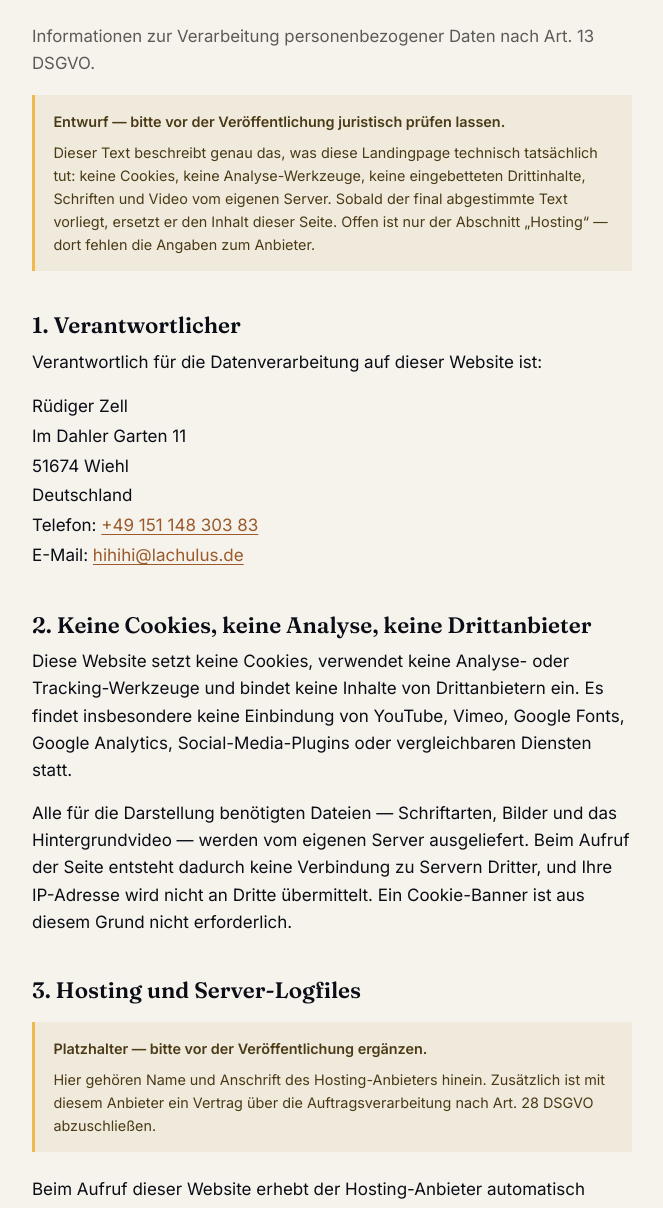
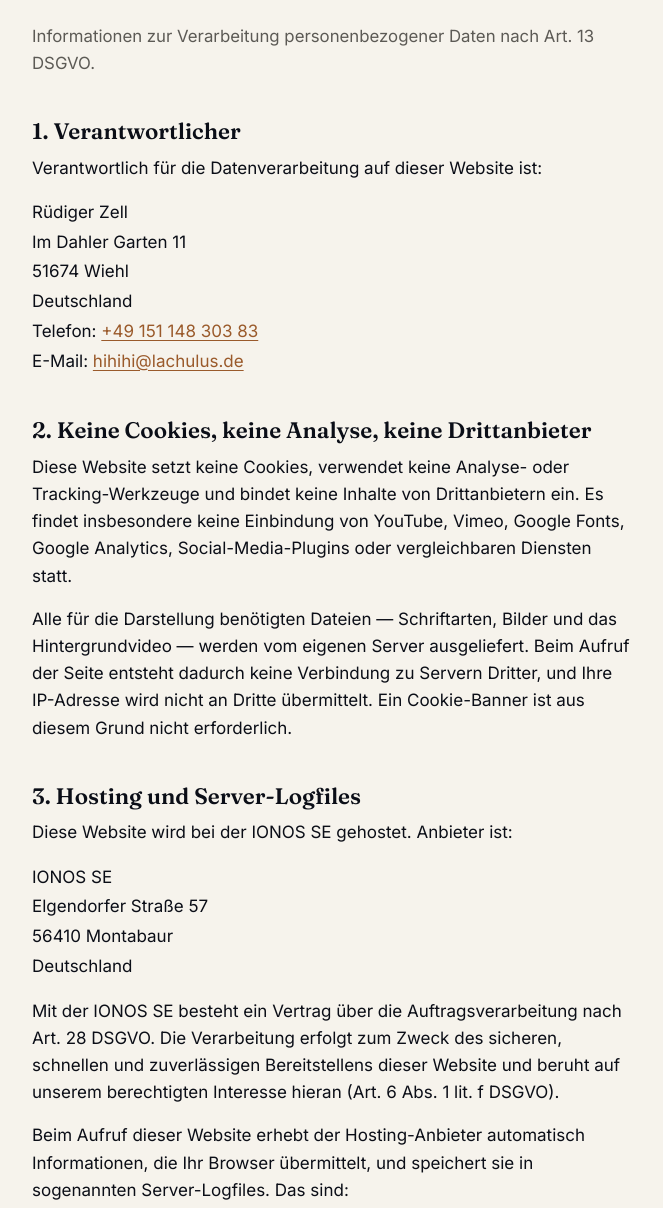
Before and after one commit to Mrs-Code01/lachulus, a plain HTML site: page datenschutz.html in a window 1280 px wide. Shown: the part 173-1381 px from the top of the page, without its empty margins (308-971 px from the left). Drawn offline with Linux system fonts and the light colour scheme.

Commit message:
added final fixes

```diff
--- a/assets/style.css
+++ b/assets/style.css
@@ -360,10 +360,13 @@ a { color: inherit; }
   text-wrap: pretty;
 }
 
-/* Vier gleichrangige Neuheiten, je ein Akzent — wie im Entwurf. */
+/* Vier gleichrangige Neuheiten, je ein Akzent — wie im Entwurf.
+   Raster statt Flex: vier gleich breite Spalten, die sich alle an der
+   längsten Beschriftung („New Videos“) ausrichten. Damit sind die vier
+   Schilder exakt gleich gross statt jeweils so breit wie ihr eigener Text. */
 .badges {
-  display: flex;
-  flex-wrap: wrap;
+  display: grid;
+  grid-template-columns: repeat(4, 1fr);
   justify-content: center;
   gap: .55rem;
   margin: .25rem 0 0;
@@ -373,6 +376,9 @@ a { color: inherit; }
 }
 
 .badge {
+  display: flex;
+  align-items: center;
+  justify-content: center;
   padding: .5rem 1.1rem;
   border-radius: var(--radius);
   color: var(--bg);
@@ -380,6 +386,7 @@ a { color: inherit; }
   font-weight: 600;
   letter-spacing: .03em;
   white-space: nowrap;
+  text-align: center;
 }
 .badge:nth-child(1) { background: var(--gold); }
 .badge:nth-child(2) { background: var(--coral); }
@@ -665,7 +672,7 @@ a { color: inherit; }
 
   /* Zwei mal zwei statt drei plus einer — ein allein stehendes Schild
      unter einer vollen Zeile sieht nach Umbruchunfall aus. */
-  .badges { max-width: 19rem; }
+  .badges { grid-template-columns: repeat(2, 1fr); max-width: 19rem; }
 
   .cta-row { width: 100%; flex-direction: column; align-items: stretch; }
   .btn { justify-content: center; }
--- a/datenschutz.html
+++ b/datenschutz.html
@@ -1,10 +1,12 @@
 <!DOCTYPE html>
 <html lang="de">
+
 <head>
   <meta charset="utf-8">
   <meta name="viewport" content="width=device-width, initial-scale=1, viewport-fit=cover">
-<title>Datenschutzerklärung — Lachulus</title>
-<meta name="description" content="Informationen zur Verarbeitung personenbezogener Daten auf lachulus.de nach Art. 13 DSGVO.">
+  <title>Datenschutzerklärung-Lachulus</title>
+  <meta name="description"
+    content="Informationen zur Verarbeitung personenbezogener Daten auf lachulus.de nach Art. 13 DSGVO.">
   <meta name="theme-color" content="#0B0E17">
   <meta name="robots" content="index, follow">
   <link rel="icon" href="assets/img/favicon.svg" type="image/svg+xml">
@@ -17,9 +19,9 @@
 
   <header class="doc__bar">
     <a class="doc__back" href="index.html">
-    <svg width="17" height="17" viewBox="0 0 24 24" fill="none" stroke="currentColor"
-         stroke-width="2.4" stroke-linecap="round" stroke-linejoin="round" aria-hidden="true">
-      <path d="M19 12H6M12 19l-7-7 7-7"/>
+      <svg width="17" height="17" viewBox="0 0 24 24" fill="none" stroke="currentColor" stroke-width="2.4"
+        stroke-linecap="round" stroke-linejoin="round" aria-hidden="true">
+        <path d="M19 12H6M12 19l-7-7 7-7" />
       </svg>
       Zurück zur Startseite
     </a>
@@ -29,15 +31,6 @@
   <main class="doc__body">
     <h1>Datenschutzerklärung</h1>
     <p class="doc__lead">Informationen zur Verarbeitung personenbezogener Daten nach Art. 13 DSGVO.</p>
-
-  <div class="note">
-    <p><strong>Entwurf — bitte vor der Veröffentlichung juristisch prüfen lassen.</strong></p>
-    <p>Dieser Text beschreibt genau das, was diese Landingpage technisch tatsächlich tut:
-      keine Cookies, keine Analyse-Werkzeuge, keine eingebetteten Drittinhalte, Schriften und
-      Video vom eigenen Server. Sobald der final abgestimmte Text vorliegt, ersetzt er den
-      Inhalt dieser Seite. Offen ist nur der Abschnitt „Hosting“ — dort fehlen die Angaben
-      zum Anbieter.</p>
-  </div>
 
     <h2>1. Verantwortlicher</h2>
     <p>Verantwortlich für die Datenverarbeitung auf dieser Website ist:</p>
@@ -65,12 +58,21 @@
     </p>
 
     <h2>3. Hosting und Server-Logfiles</h2>
-  <div class="note">
-    <p><strong>Platzhalter — bitte vor der Veröffentlichung ergänzen.</strong></p>
-    <p>Hier gehören Name und Anschrift des Hosting-Anbieters hinein. Zusätzlich ist mit
-      diesem Anbieter ein Vertrag über die Auftragsverarbeitung nach Art. 28 DSGVO
-      abzuschließen.</p>
-  </div>
+    <p>
+      Diese Website wird bei der IONOS SE gehostet. Anbieter ist:
+    </p>
+    <address class="doc__address">
+      IONOS SE<br>
+      Elgendorfer Straße 57<br>
+      56410 Montabaur<br>
+      Deutschland
+    </address>
+    <p>
+      Mit der IONOS SE besteht ein Vertrag über die Auftragsverarbeitung nach Art. 28 DSGVO.
+      Die Verarbeitung erfolgt zum Zweck des sicheren, schnellen und zuverlässigen Bereitstellens
+      dieser Website und beruht auf unserem berechtigten Interesse hieran
+      (Art. 6 Abs. 1 lit. f DSGVO).
+    </p>
     <p>
       Beim Aufruf dieser Website erhebt der Hosting-Anbieter automatisch Informationen, die Ihr
       Browser übermittelt, und speichert sie in sogenannten Server-Logfiles. Das sind:
@@ -179,4 +181,5 @@
   </main>
 
 </body>
+
 </html>
```
Also changed, not shown: impressum.html (+8 -19 lines), index.html (+4 -5 lines), 1 other file. Lines whose indentation alone changed are shown as unchanged.
